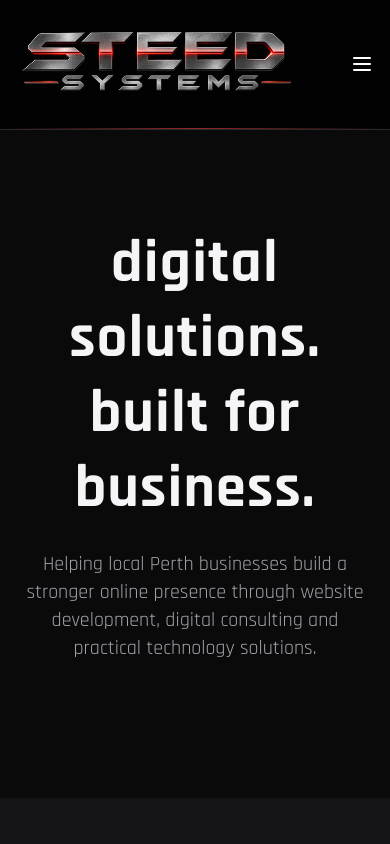
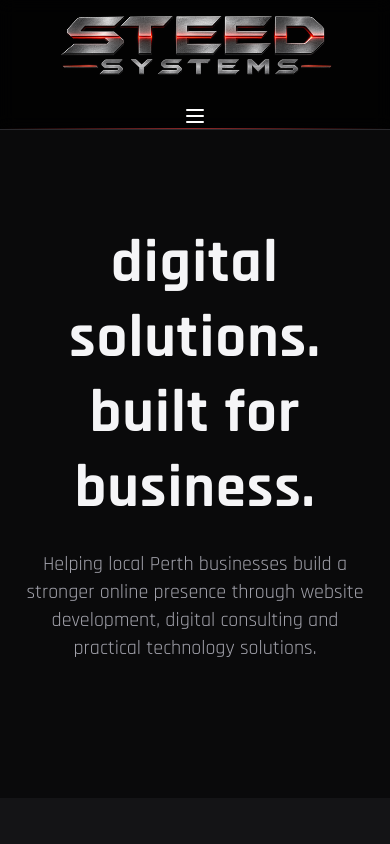
Before and after one commit to EvanSteed/steed-systems, a React (Vite) app: page / in a window 390 px wide. Shown: the top 844 px of the page. Built offline with nearby package versions, Linux system fonts and the light colour scheme.

Commit message:
Mobile header layout

```diff
--- a/src/components/Layout.tsx
+++ b/src/components/Layout.tsx
@@ -13,7 +13,7 @@ export function Layout() {
   return (
     <div className="min-h-screen flex flex-col">
       <header className="sticky top-0 z-50 backdrop-blur bg-black/80 border-b border-[#2a2a2e]">
-        <div className="max-w-7xl mx-auto px-4 sm:px-6 h-32 flex items-center justify-between relative">
+        <div className="max-w-7xl mx-auto px-4 sm:px-6 h-32 flex flex-col md:flex-row items-center justify-between relative">
           <Link to="/" className="flex items-center z-10">
             <img src="/headerlogo-small.png" alt="Steed Systems" className="h-24 w-auto object-contain" />
           </Link>
@@ -25,7 +25,7 @@ export function Layout() {
           <div className="hidden md:block z-10">
             <Link to="/assessment" className="btn-primary text-sm">Free Assessment</Link>
           </div>
-          <button className="md:hidden text-white" onClick={()=>setOpen(!open)} aria-label="menu">{open?<X/>:<Menu/>}</button>
+          <button className="md:hidden text-white mt-2" onClick={()=>setOpen(!open)} aria-label="menu">{open?<X/>:<Menu/>}</button>
         </div>
         <div className="h-px bg-gradient-to-r from-transparent via-red-500/60 to-transparent" />
         {open && (
```
